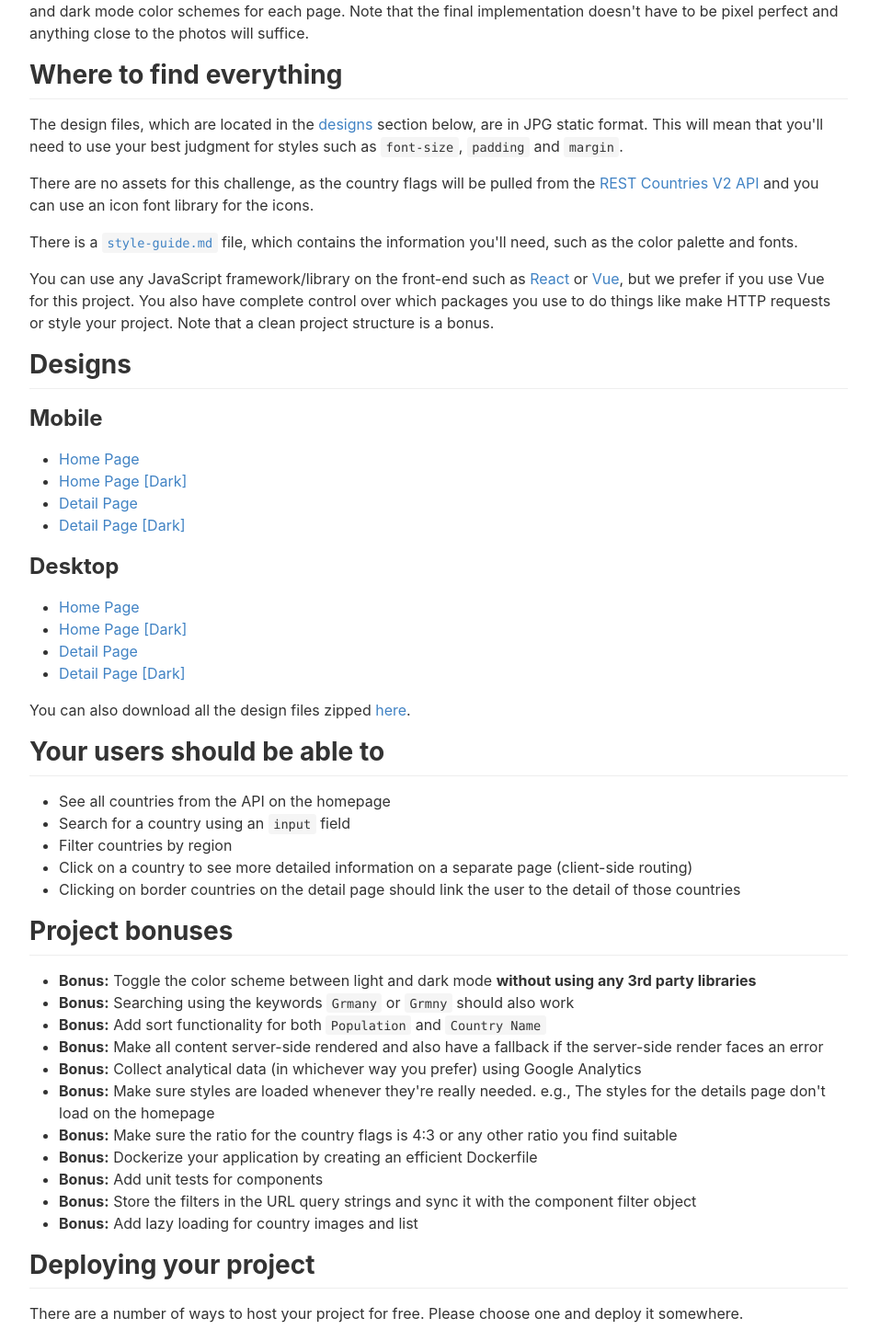
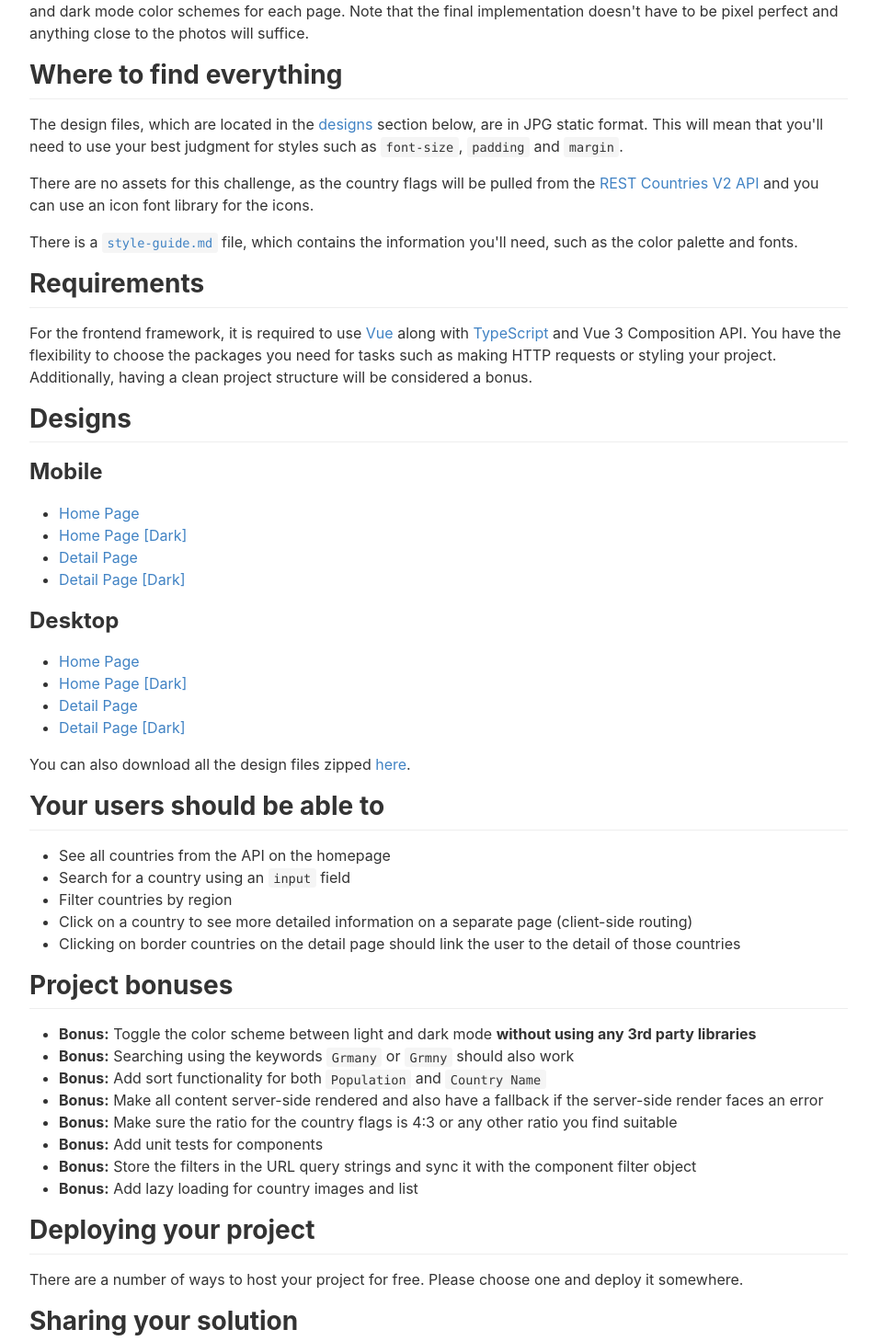
Before and after one commit to greatmr/jahan-countries, a Vue app: page / in a window 1280 px wide. Shown: the part 936-2394 px from the top of the page at 92% size, without its empty margins (163-1108 px from the left). Built offline with nearby package versions, Linux system fonts and the light colour scheme.

Commit message:
chore(app): change some texts

```diff
--- a/src/App.vue
+++ b/src/App.vue
@@ -44,13 +44,14 @@
       <a href="./style-guide.md"><code>style-guide.md</code></a> file, which
       contains the information you'll need, such as the color palette and fonts.
     </p>
+    <h2 id="the-challenge">Requirements</h2>
     <p>
-      You can use any JavaScript framework/library on the front-end such as
-      <a href="https://reactjs.org">React</a> or
-      <a href="https://vuejs.org">Vue</a>, but we prefer if you use Vue for this
-      project. You also have complete control over which packages you use to do
-      things like make HTTP requests or style your project. Note that a clean
-      project structure is a bonus.
+      For the frontend framework, it is required to use
+      <a href="https://vuejs.org" target="_blank">Vue</a> along with
+      <a href="https://www.typescriptlang.org" target="_blank">TypeScript</a>
+      and Vue 3 Composition API. You have the flexibility to choose the packages
+      you need for tasks such as making HTTP requests or styling your project.
+      Additionally, having a clean project structure will be considered a bonus.
     </p>
     <h2 id="designs">Designs</h2>
     <h3 id="mobile">Mobile</h3>
@@ -114,21 +115,8 @@
         have a fallback if the server-side render faces an error
       </li>
       <li>
-        <strong>Bonus:</strong> Collect analytical data (in whichever way you
-        prefer) using Google Analytics
-      </li>
-      <li>
-        <strong>Bonus:</strong> Make sure styles are loaded whenever they're
-        really needed. e.g., The styles for the details page don't load on the
-        homepage
-      </li>
-      <li>
         <strong>Bonus:</strong> Make sure the ratio for the country flags is 4:3
         or any other ratio you find suitable
-      </li>
-      <li>
-        <strong>Bonus:</strong> Dockerize your application by creating an
-        efficient Dockerfile
       </li>
       <li><strong>Bonus:</strong> Add unit tests for components</li>
       <li>
```
